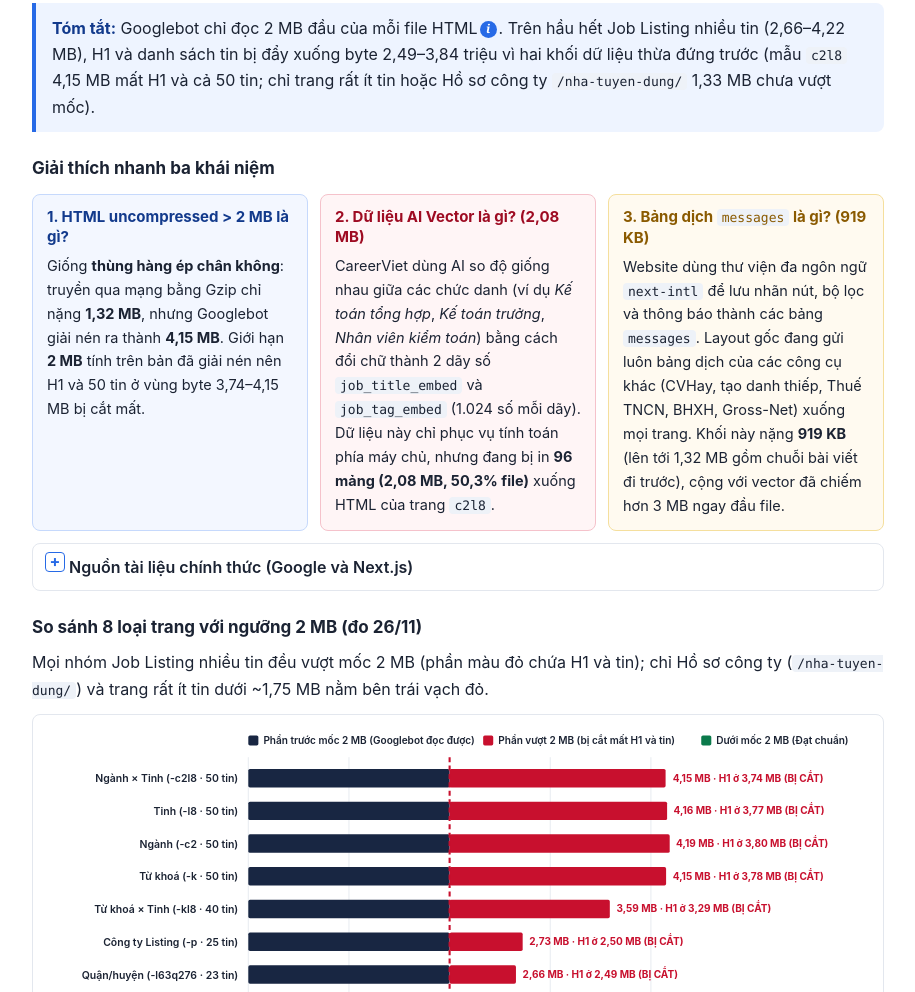
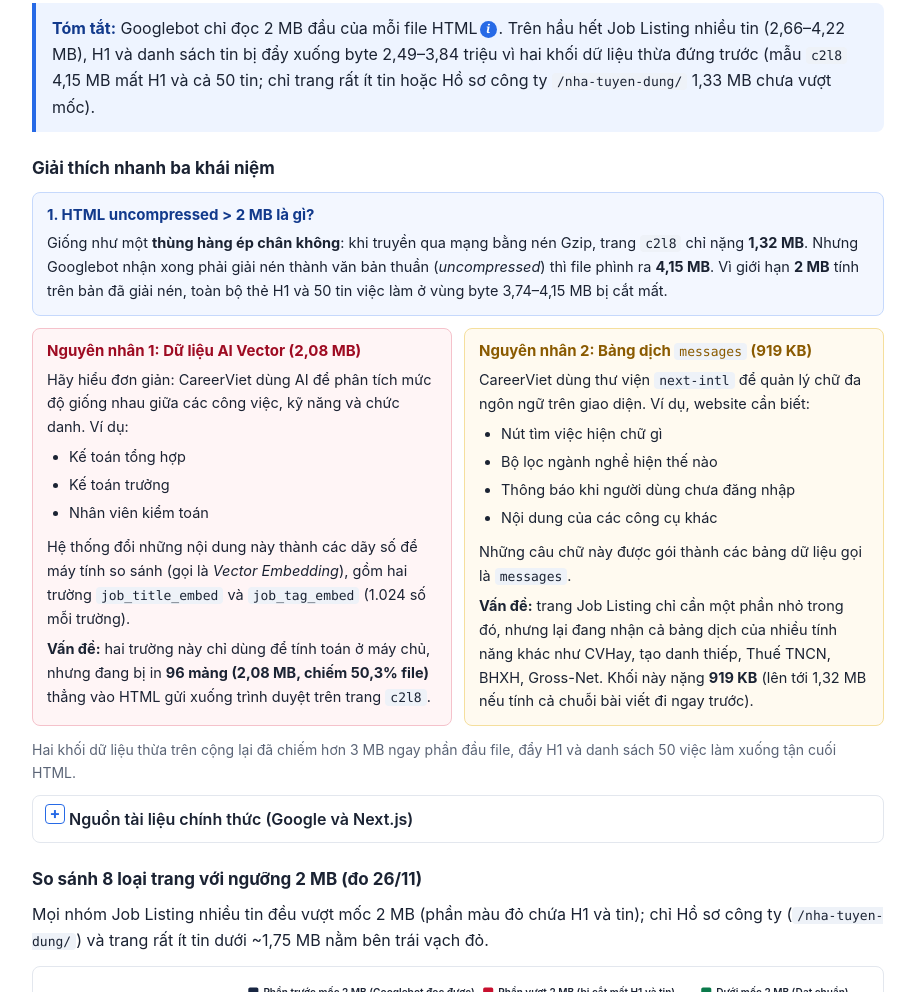
Before and after one commit to GTVSEO/gtv-client-previews, a plain HTML site: page careerviet-technical-issues-2026-1d89dbc4/index.html in a window 1280 px wide. Shown: the part 1720-2712 px from the top of the page, without its empty margins (302-1217 px from the left). Drawn offline with Linux system fonts and the light colour scheme.

Commit message:
careerviet-technical-issues: rewrite section 1 explainers with team's plain examples and bullet layout

```diff
--- a/careerviet-technical-issues-2026-1d89dbc4/index.html
+++ b/careerviet-technical-issues-2026-1d89dbc4/index.html
@@ -172,20 +172,36 @@ button.cp:hover{background:#fff;border-color:var(--blue);color:var(--blue)}
 <div class="lead"><b>Tóm tắt:</b> Googlebot chỉ đọc 2 MB đầu của mỗi file HTML<span class="i" tabindex="0">i<span class="tip">Tài liệu Googlebot: "Googlebot crawls the first 2MB of a supported file type" và "The file size limit is applied on the uncompressed data". Nén gzip hay Brotli không giúp vượt giới hạn này. <a href="https://developers.google.com/search/docs/crawling-indexing/googlebot" target="_blank" rel="noopener">Xem tài liệu</a></span></span>. Trên hầu hết Job Listing nhiều tin (2,66–4,22 MB), H1 và danh sách tin bị đẩy xuống byte 2,49–3,84 triệu vì hai khối dữ liệu thừa đứng trước (mẫu <code>c2l8</code> 4,15 MB mất H1 và cả 50 tin; chỉ trang rất ít tin hoặc Hồ sơ công ty <code>/nha-tuyen-dung/</code> 1,33 MB chưa vượt mốc).</div>
 
 <h3>Giải thích nhanh ba khái niệm</h3>
-<div class="g3">
-  <div class="exp b">
-    <h4>1. HTML uncompressed &gt; 2 MB là gì?</h4>
-    <p>Giống <b>thùng hàng ép chân không</b>: truyền qua mạng bằng Gzip chỉ nặng <b>1,32 MB</b>, nhưng Googlebot giải nén ra thành <b>4,15 MB</b>. Giới hạn <b>2 MB</b> tính trên bản đã giải nén nên H1 và 50 tin ở vùng byte 3,74–4,15 MB bị cắt mất.</p>
-  </div>
+<div class="exp b" style="margin:10px 0 12px">
+  <h4>1. HTML uncompressed &gt; 2 MB là gì?</h4>
+  <p>Giống như một <b>thùng hàng ép chân không</b>: khi truyền qua mạng bằng nén Gzip, trang <code>c2l8</code> chỉ nặng <b>1,32 MB</b>. Nhưng Googlebot nhận xong phải giải nén thành văn bản thuần (<i>uncompressed</i>) thì file phình ra <b>4,15 MB</b>. Vì giới hạn <b>2 MB</b> tính trên bản đã giải nén, toàn bộ thẻ H1 và 50 tin việc làm ở vùng byte 3,74–4,15 MB bị cắt mất.</p>
+</div>
+<div class="grid">
   <div class="exp r">
-    <h4>2. Dữ liệu AI Vector là gì? (2,08 MB)</h4>
-    <p>CareerViet dùng AI so độ giống nhau giữa các chức danh (ví dụ <i>Kế toán tổng hợp</i>, <i>Kế toán trưởng</i>, <i>Nhân viên kiểm toán</i>) bằng cách đổi chữ thành 2 dãy số <code>job_title_embed</code> và <code>job_tag_embed</code> (1.024 số mỗi dãy). Dữ liệu này chỉ phục vụ tính toán phía máy chủ, nhưng đang bị in <b>96 mảng (2,08 MB, 50,3% file)</b> xuống HTML của trang <code>c2l8</code>.</p>
+    <h4>Nguyên nhân 1: Dữ liệu AI Vector (2,08 MB)</h4>
+    <p>Hãy hiểu đơn giản: CareerViet dùng AI để phân tích mức độ giống nhau giữa các công việc, kỹ năng và chức danh. Ví dụ:</p>
+    <ul>
+      <li>Kế toán tổng hợp</li>
+      <li>Kế toán trưởng</li>
+      <li>Nhân viên kiểm toán</li>
+    </ul>
+    <p>Hệ thống đổi những nội dung này thành các dãy số để máy tính so sánh (gọi là <i>Vector Embedding</i>), gồm hai trường <code>job_title_embed</code> và <code>job_tag_embed</code> (1.024 số mỗi trường).</p>
+    <p><b>Vấn đề:</b> hai trường này chỉ dùng để tính toán ở máy chủ, nhưng đang bị in <b>96 mảng (2,08 MB, chiếm 50,3% file)</b> thẳng vào HTML gửi xuống trình duyệt trên trang <code>c2l8</code>.</p>
   </div>
   <div class="exp y">
-    <h4>3. Bảng dịch <code>messages</code> là gì? (919 KB)</h4>
-    <p>Website dùng thư viện đa ngôn ngữ <code>next-intl</code> để lưu nhãn nút, bộ lọc và thông báo thành các bảng <code>messages</code>. Layout gốc đang gửi luôn bảng dịch của các công cụ khác (CVHay, tạo danh thiếp, Thuế TNCN, BHXH, Gross-Net) xuống mọi trang. Khối này nặng <b>919 KB</b> (lên tới 1,32 MB gồm chuỗi bài viết đi trước), cộng với vector đã chiếm hơn 3 MB ngay đầu file.</p>
+    <h4>Nguyên nhân 2: Bảng dịch <code>messages</code> (919 KB)</h4>
+    <p>CareerViet dùng thư viện <code>next-intl</code> để quản lý chữ đa ngôn ngữ trên giao diện. Ví dụ, website cần biết:</p>
+    <ul>
+      <li>Nút tìm việc hiện chữ gì</li>
+      <li>Bộ lọc ngành nghề hiện thế nào</li>
+      <li>Thông báo khi người dùng chưa đăng nhập</li>
+      <li>Nội dung của các công cụ khác</li>
+    </ul>
+    <p>Những câu chữ này được gói thành các bảng dữ liệu gọi là <code>messages</code>.</p>
+    <p><b>Vấn đề:</b> trang Job Listing chỉ cần một phần nhỏ trong đó, nhưng lại đang nhận cả bảng dịch của nhiều tính năng khác như CVHay, tạo danh thiếp, Thuế TNCN, BHXH, Gross-Net. Khối này nặng <b>919 KB</b> (lên tới 1,32 MB nếu tính cả chuỗi bài viết đi ngay trước).</p>
   </div>
 </div>
+<p class="meta">Hai khối dữ liệu thừa trên cộng lại đã chiếm hơn 3 MB ngay phần đầu file, đẩy H1 và danh sách 50 việc làm xuống tận cuối HTML.</p>
 
 <details><summary>Nguồn tài liệu chính thức (Google và Next.js)</summary><div class="in"><div class="tw"><table>
   <tr><th>Tài liệu gốc</th><th>Quy định nguyên văn</th><th>Link gốc</th></tr>
```
